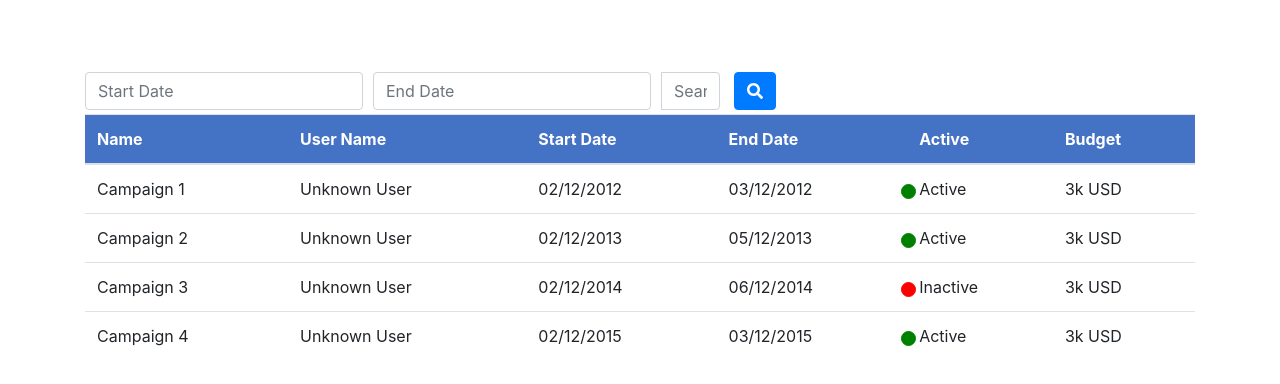
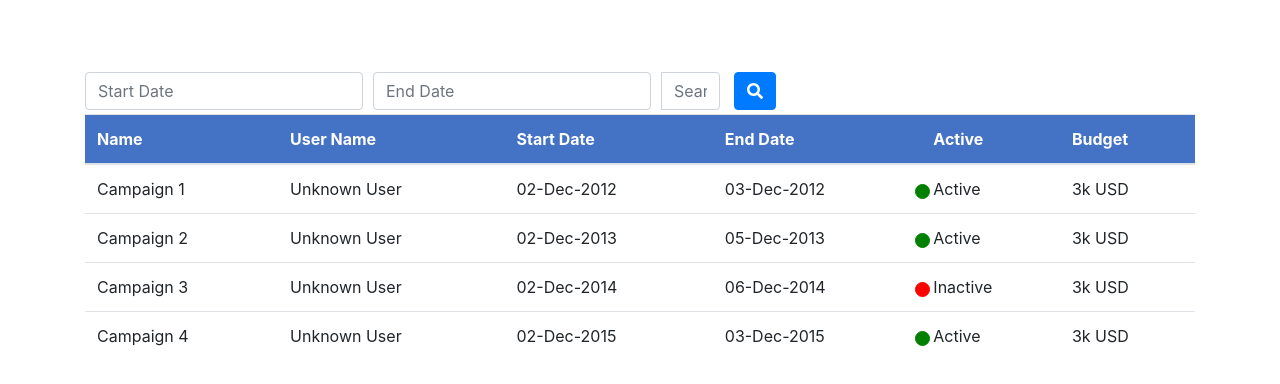
Before and after one commit to anujsharma-bbd/adword-demo, a React (Create React App) app: page /#/campaigns-list in a window 1280 px wide. Shown: the top 384 px of the page. Built offline with nearby package versions, Linux system fonts and the light colour scheme; no server answers.

Commit message:
added toastr

```diff
--- a/package.json
+++ b/package.json
@@ -18,7 +18,8 @@
     "react-router-dom": "^5.1.2",
     "reactstrap": "^8.4.1",
     "redux": "^4.0.5",
-    "redux-thunk": "^2.3.0"
+    "redux-thunk": "^2.3.0",
+    "toastr": "^2.1.4"
   },
   "scripts": {
     "start": "react-scripts start",
--- a/src/App.js
+++ b/src/App.js
@@ -2,6 +2,7 @@ import React from 'react';
 import './assets/styles/app.scss';
 import "babel-polyfill";
 import 'bootstrap/dist/css/bootstrap.min.css';
+import 'toastr/build/toastr.min.css'
 import { Routes } from './routes';
 import LoaderComponent from './shared/components/loader.component';
 function App() {
--- a/src/components/campaign-filter/campain-filter.component.js
+++ b/src/components/campaign-filter/campain-filter.component.js
@@ -2,9 +2,12 @@ import React from 'react';
 import { connect } from 'react-redux';
 import { InputGroup, Input, InputGroupAddon, Button } from 'reactstrap';
 import ReactDatePicker from 'react-datepicker';
-import "react-datepicker/dist/react-datepicker.css";
+import toastr from 'toastr';
 import { FontAwesomeIcon } from '@fortawesome/react-fontawesome';
 import { faSearch } from '@fortawesome/free-solid-svg-icons';
+import "react-datepicker/dist/react-datepicker.css";
+import moment from 'moment';
+
 
 class FilterComponent extends React.Component {
    constructor(props) {
@@ -14,18 +17,34 @@ class FilterComponent extends React.Component {
       this.onEndChange = this.onEndChange.bind(this);
       this.onSearchNameChange = this.onSearchNameChange.bind(this);
       this.searchStart = this.searchStart.bind(this);
+      toastr.options = {
+         positionClass: 'toast-top-full-width',
+         hideDuration: 300,
+         timeOut: 60000
+      };
+      toastr.clear();
    }
 
    onStartChange(val) {
       this.setState({ startDate: val, endDate: null });
    }
    onEndChange(val) {
+      toastr.clear();
+      if (moment(val) < moment(this.state.startDate)) {
+         toastr.error('End Date should be greater than Start Date.');
+         return;
+      }
       this.setState({ endDate: val });
    }
    onSearchNameChange(val) {
       this.setState({ byName: val.target.value });
    }
    searchStart() {
+      toastr.clear();
+      if ((this.state.startDate && !this.state.endDate) || (this.state.endDate && !this.state.startDate)) {
+         toastr.error('Please select both dates.');
+         return;
+      }
       this.props.setFilters(
          {
             startDate: this.state.startDate,
--- a/src/components/campaigns/campaigns-table.component.js
+++ b/src/components/campaigns/campaigns-table.component.js
@@ -50,12 +50,12 @@ export const CampaignsTableComponent = ({ list, users }) => {
                               {getUserName(item.userId)}
                            </td>
                            <td>
-                              <Moment format="DD/MM/YYYY">
+                              <Moment format="DD-MMM-YYYY">
                                  {item.startDate}
                               </Moment>
                            </td>
                            <td>
-                              <Moment format="DD/MM/YYYY">
+                              <Moment format="DD-MMM-YYYY">
                                  {item.endDate}
                               </Moment>
                            </td>
```
Also changed, not shown: 1 other file (tests, documents, lock files or other folders).
